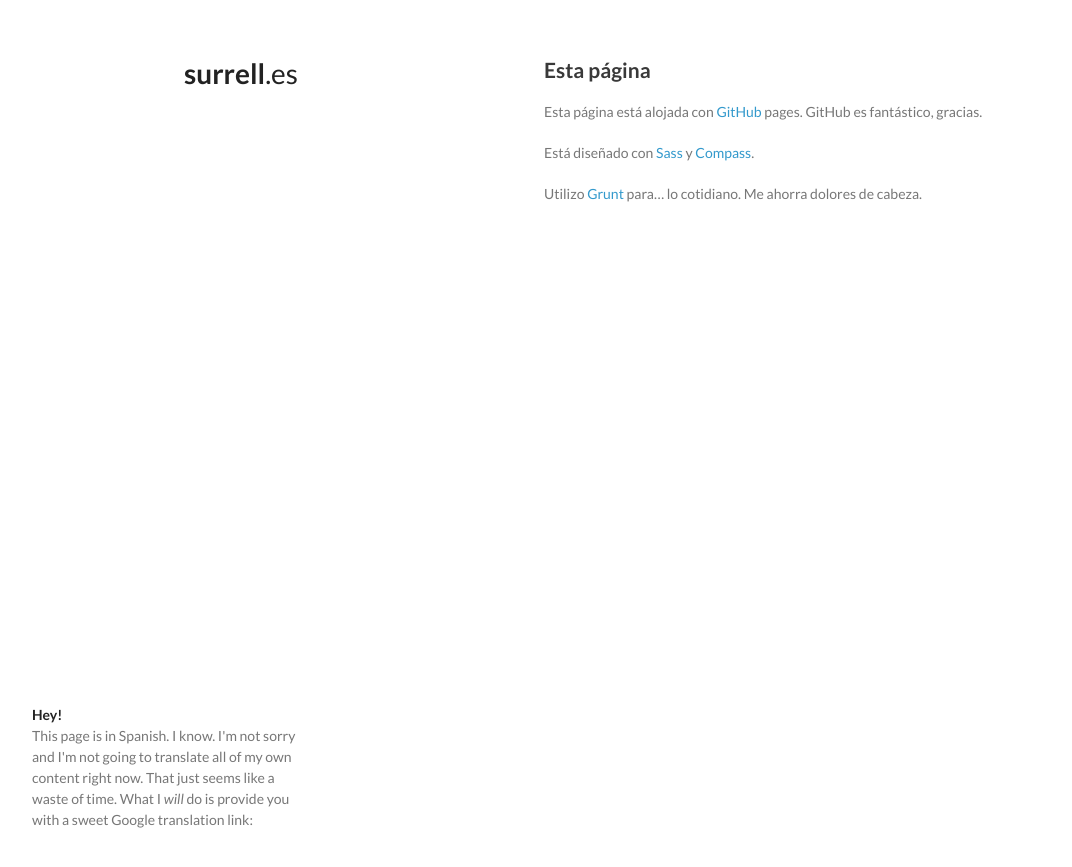
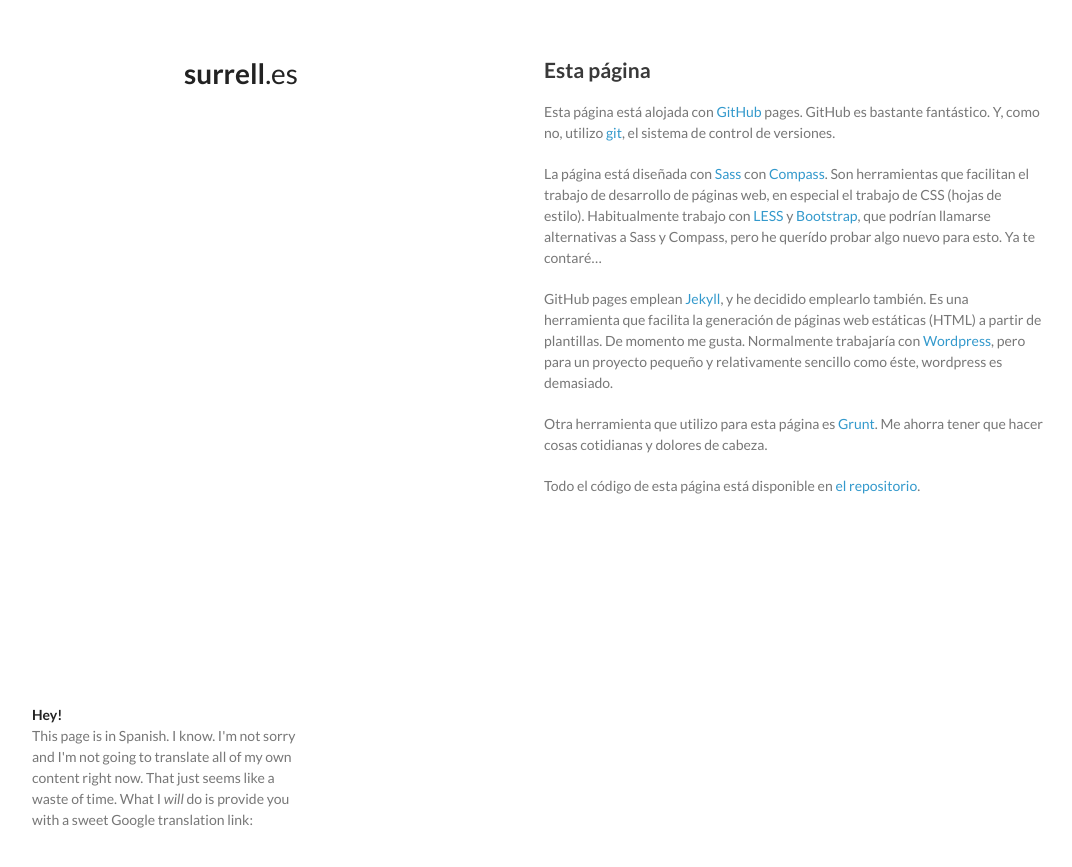
Before and after one commit to SirReal/SirReal.github.io, a Jekyll site: the page built from esta_pagina.html, in a window 1280 px wide. Shown: the top 867 px of the page, without its empty margins (26-1098 px from the left). Built offline with Jekyll 4.4.1, drawn with Linux system fonts in a browser that asks for light colours.

Commit message:
Content esta_pagina.html

```diff
--- a/esta_pagina.html
+++ b/esta_pagina.html
@@ -5,9 +5,13 @@ title: surrell.es
 <section>
     <h2>Esta página</h2>
 
-    <p>Esta página está alojada con <a href="http://github.com/">GitHub</a> pages. GitHub es fantástico, gracias.</p>
+    <p>Esta página está alojada con <a href="http://github.com/">GitHub</a> pages. GitHub es bastante fantástico. Y, como no, utilizo <a href="http://git-scm.com/">git</a>, el sistema de control de versiones.</p>
 
-    <p>Está diseñado con <a href="http://sass-lang.com/">Sass</a> y <a href="http://compass-style.org/">Compass</a>.</p>
+    <p>La página está diseñada con <a href="http://sass-lang.com/">Sass</a> con <a href="http://compass-style.org/">Compass</a>. Son herramientas que facilitan el trabajo de desarrollo de páginas web, en especial el trabajo de CSS (hojas de estilo). Habitualmente trabajo con <a href="http://lesscss.org/">LESS</a> y <a href="http://getbootstrap.com/">Bootstrap</a>, que podrían llamarse alternativas a Sass y Compass, pero he querído probar algo nuevo para esto. Ya te contaré&hellip;</p>
 
-    <p>Utilizo <a href="http://gruntjs.com/">Grunt</a> para&hellip; lo cotidiano. Me ahorra dolores de cabeza.</p>
+    <p>GitHub pages emplean <a href="http://jekyllrb.com/">Jekyll</a>, y he decidido emplearlo también. Es una herramienta que facilita la generación de páginas web estáticas (HTML) a partir de plantillas. De momento me gusta. Normalmente trabajaría con <a href="http://wordpress.org/">Wordpress</a>, pero para un proyecto pequeño y relativamente sencillo como éste, wordpress es demasiado.</p>
+
+    <p>Otra herramienta que utilizo para esta página es <a href="http://gruntjs.com/">Grunt</a>. Me ahorra tener que hacer cosas cotidianas y dolores de cabeza.</p>
+
+    <p>Todo el código de esta página está disponible en <a href="https://github.com/SirReal/SirReal.github.io">el repositorio</a>.</p>
 </section>
```
Also changed, not shown: sirreal.jpg (deleted).
